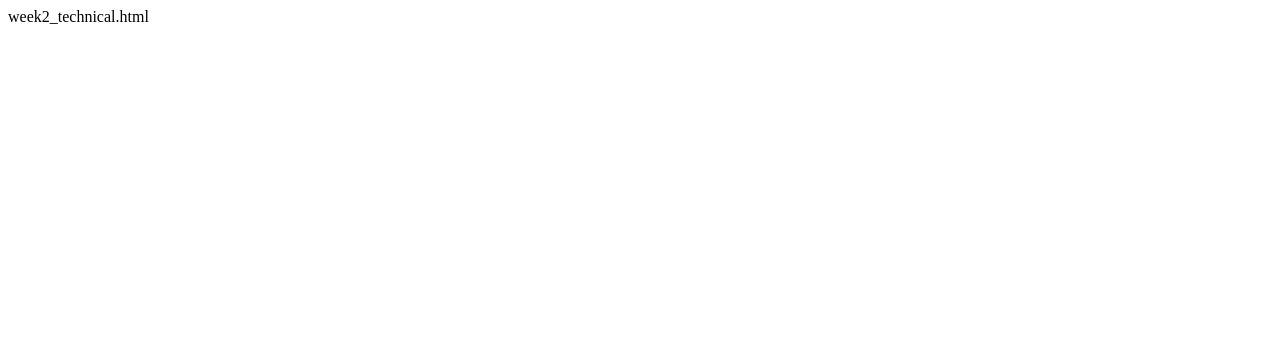
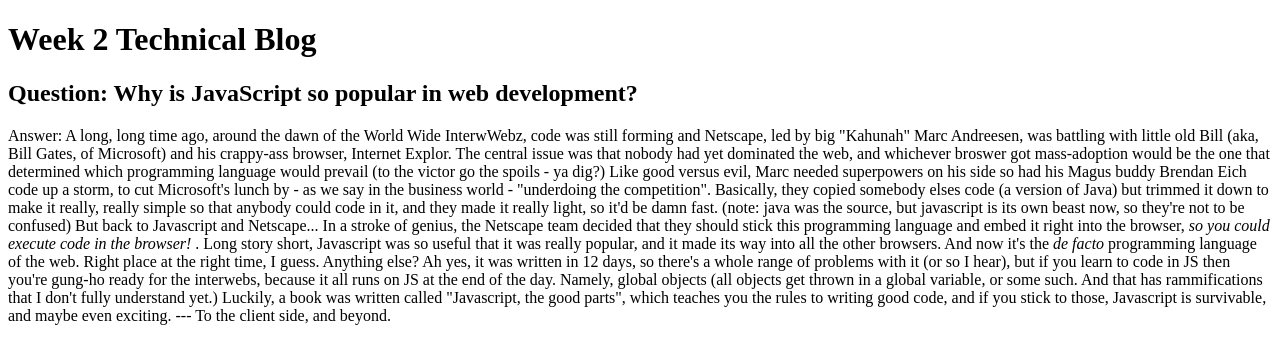
Before and after one commit to mceoin/mceoin.github.io, a plain HTML site: page blog/week2_technical.html in a window 1280 px wide. Drawn offline with Linux system fonts and the light colour scheme.

```diff
--- a/blog/week2_technical.html
+++ b/blog/week2_technical.html
@@ -1 +1,29 @@
-week2_technical.html
+<!DOCTYPE html>
+<html>
+<body>
+<h1>Week 2 Technical Blog</h1>
+<h2>Question: Why is JavaScript so popular in web development?</h2>
+<p>Answer:
+
+A long, long time ago, around the dawn of the World Wide InterwWebz, code was still forming and Netscape, led by big "Kahunah" Marc Andreesen, was battling with little old Bill (aka, Bill Gates, of Microsoft) and his crappy-ass browser, Internet Explor.
+
+The central issue was that nobody had yet dominated the web, and whichever broswer got mass-adoption would be the one that determined which programming language would prevail (to the victor go the spoils - ya dig?)
+
+Like good versus evil, Marc needed superpowers on his side so had his Magus buddy Brendan Eich code up a storm, to cut Microsoft's lunch by - as we say in the business world - "underdoing the competition". Basically, they copied somebody elses code (a version of Java) but trimmed it down to make it really, really simple so that anybody could code in it, and they made it really light, so it'd be damn fast.  (note: java was the source, but javascript is its own beast now, so they're not to be confused)
+
+But back to Javascript and Netscape... In a stroke of genius, the Netscape team decided that they should stick this programming language and embed it right into the browser, <i> so you could execute code in the browser! </i>.
+
+Long story short, Javascript was so useful that it was really popular, and it made its way into all the other browsers. And now it's the <i> de facto </i> programming language of the web.
+
+Right place at the right time, I guess.
+
+Anything else?
+Ah yes, it was written in 12 days, so there's a whole range of problems with it (or so I hear), but if you learn to code in JS then you're gung-ho ready for the interwebs, because it all runs on JS at the end of the day.
+
+Namely, global objects (all objects get thrown in a global variable, or some such. And that has rammifications that I don't fully understand yet.)
+
+Luckily, a book was written called "Javascript, the good parts", which teaches you the rules to writing good code, and if you stick to those, Javascript is survivable, and maybe even exciting.
+
+--- To the client side, and beyond.</p>
+</body>
+</html>
```
Also changed, not shown: week2_technical.html (+5 -0 lines).
